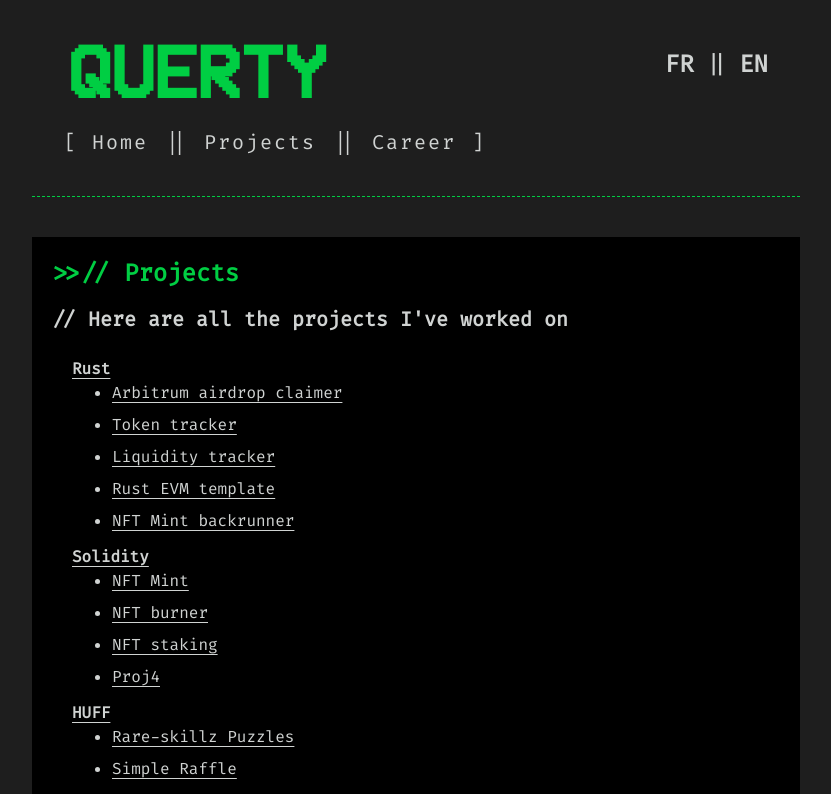
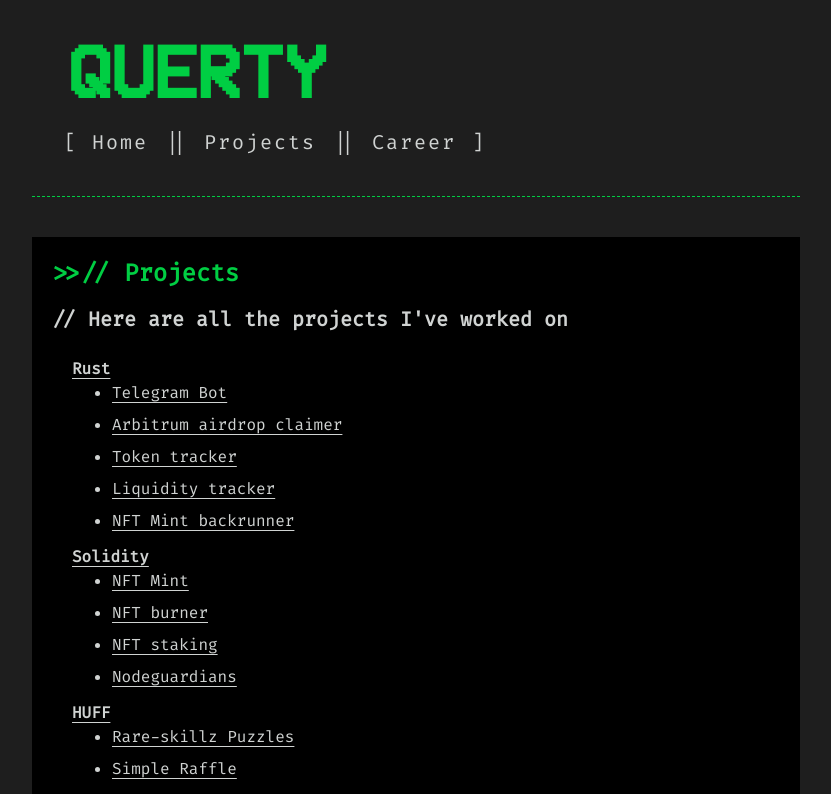
Before and after one commit to Quertyy/website, a Next.js app: page /projects in a window 1280 px wide. Shown: the top 794 px of the page, without its empty margins (224-1055 px from the left). Built offline with nearby package versions, Linux system fonts and the light colour scheme.

Commit message:
update projects

```diff
--- a/components/Footer.jsx
+++ b/components/Footer.jsx
@@ -4,7 +4,7 @@ const Footer = () => {
     return (
         <footer className="bg-bgblack text-lg flex items-center justify-between py-4 px-8 md:flex sticky top-[100vh]">
             <div className="max-w-screen-md mx-auto flex justify-between w-full tracking-wider">
-            <p>Copyright 2023 //{'>'}{'>'} Querty</p>
+            <p>Copyright 2023 //{'>>'} Querty</p>
                 <div className="flex space-x-4">
                     <p>Find me on </p>
                     <a href="https://twitter.com/quertyeth" target="_blank"><img src="twitter.svg" alt="Twitter" className="h-8 w-auto" /></a>
--- a/components/Header.jsx
+++ b/components/Header.jsx
@@ -22,11 +22,13 @@ const Header = () => {
                     <span>]</span>
                 </nav>
             </div>
-                <div className="flex items-center space-x-3 font-bold mt-2">
-                    <a href="/fr" className="text-2xl">FR</a>
-                    <p className='text-lg'>||</p>
-                    <a href="/en" className="text-2xl">EN</a>
+            {/* <div className="flex items-center space-x-3 font-bold mt-2">
+            <div className="flex items-center space-x-3 font-bold mt-2">
+                <a href="/fr" className="text-2xl">FR</a>
+                <p className='text-lg'>||</p>
+                <a href="/en" className="text-2xl">EN</a>
             </div>
+            } */}
       </header>
     )
 }
--- a/components/ProjectSummary.jsx
+++ b/components/ProjectSummary.jsx
@@ -4,11 +4,11 @@ const ProjectSummary = () => {
     const projects = [
         {
             language: "Rust",
-            projects: ["Arbitrum airdrop claimer", "Token tracker", "Liquidity tracker", "Rust EVM template", "NFT Mint backrunner"]
+            projects: ["Telegram Bot", "Arbitrum airdrop claimer", "Token tracker", "Liquidity tracker", "NFT Mint backrunner"]
         },
         {
             language: "Solidity",
-            projects: ["NFT Mint", "NFT burner", "NFT staking", "Proj4"]
+            projects: ["NFT Mint", "NFT burner", "NFT staking", "Nodeguardians"]
         },
         {
             language: "HUFF",
@@ -16,7 +16,7 @@ const ProjectSummary = () => {
         },
         {
             language: "Fullstack - Solidity / Typescript",
-            projects: ["Skillz Burner"]
+            projects: ["Skillz Burner", "Apex Mint"]
         }
     ];
 
--- /dev/null
+++ b/components/index.js
@@ -0,0 +1,3 @@
+export { Footer } from "./Footer";
+export { Header } from "./Header";
+export { Whoami } from "./Whoami";
```
Also changed, not shown: 1 other file (tests, documents, lock files or other folders).
